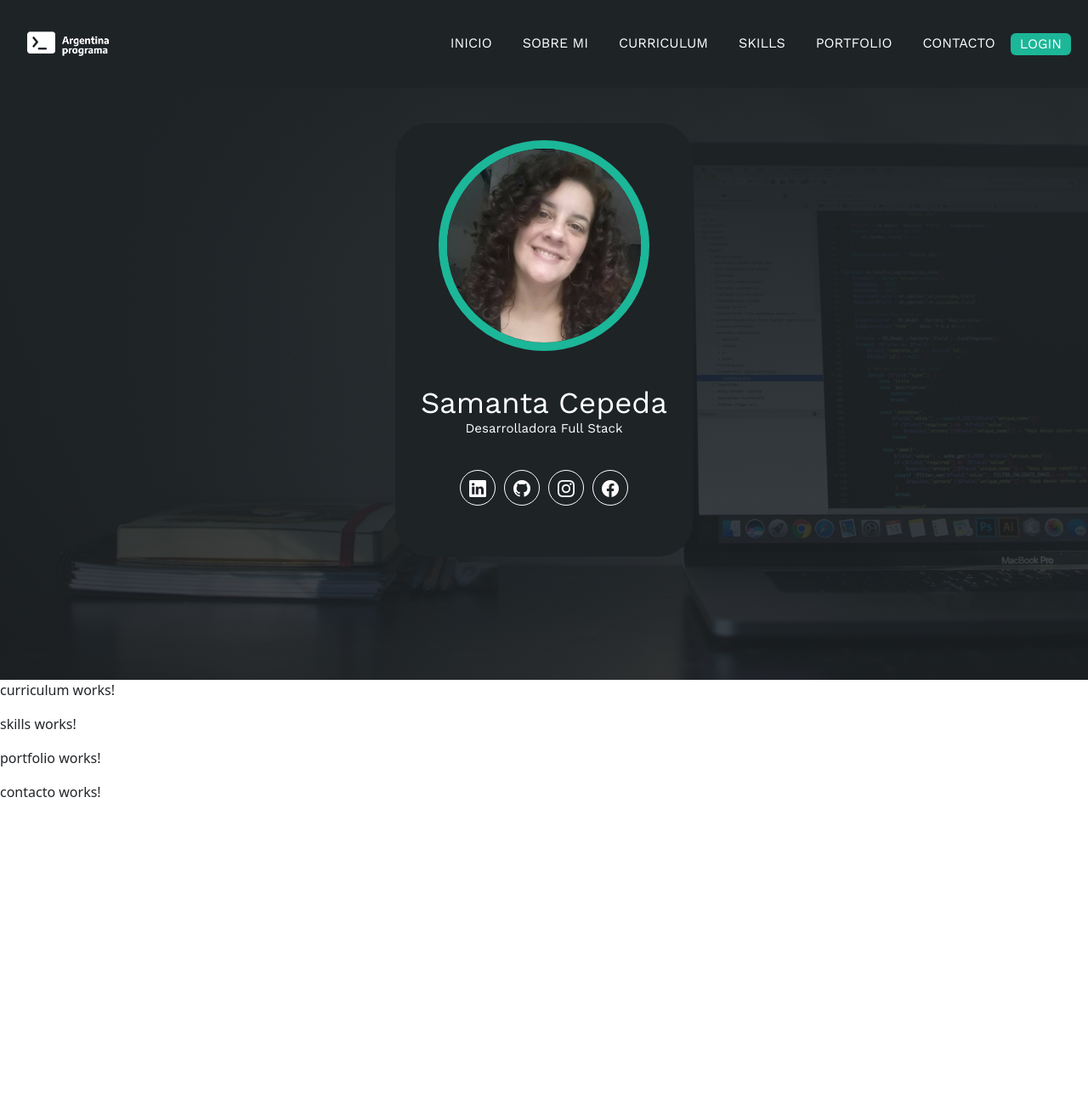
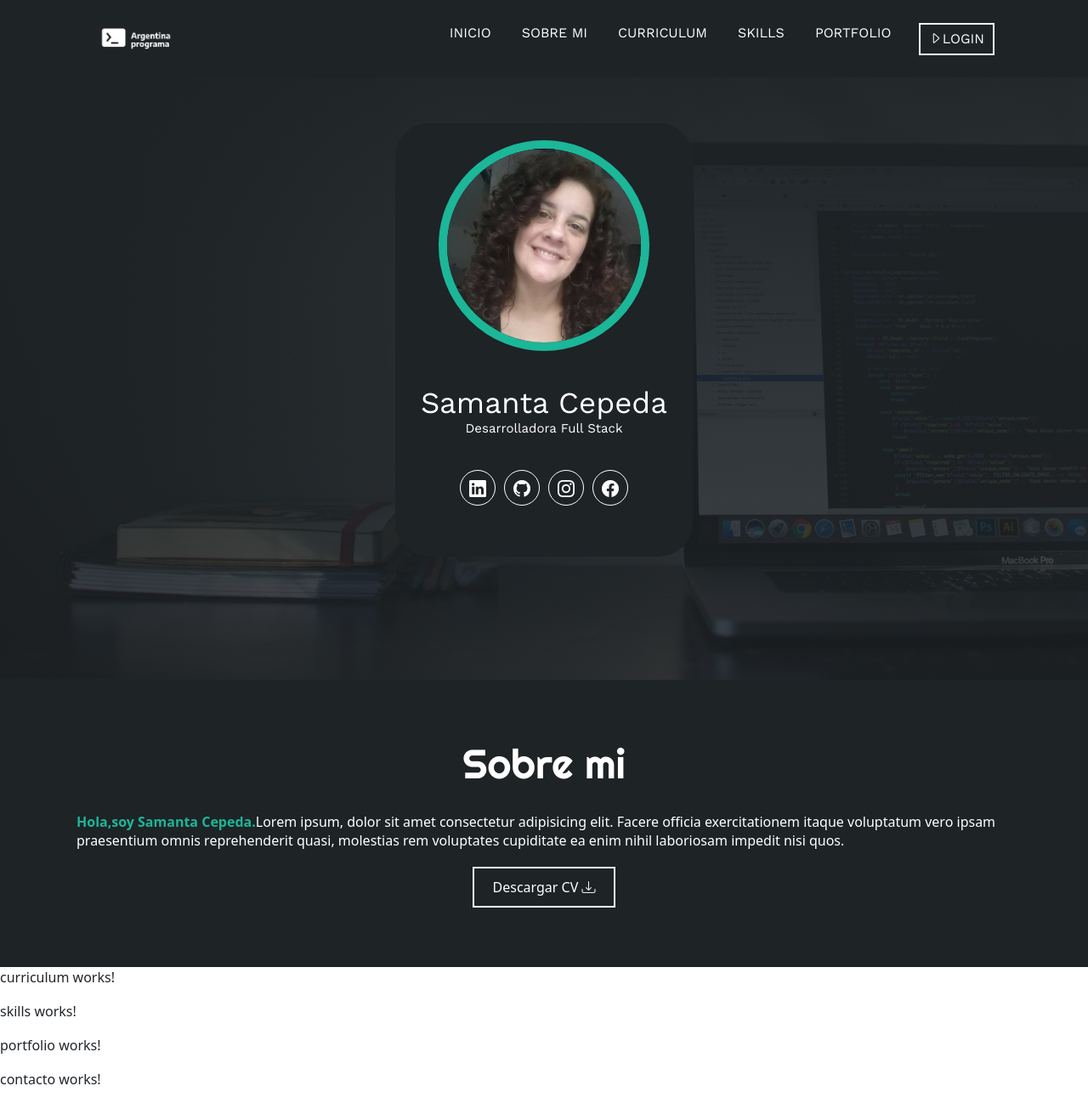
Before and after one commit to SamantaVCepeda/Portfolio-frontEnd, an Angular app in the folder frontend/: page / in a window 1280 px wide. Shown: the whole page at 85% size. Before the commit the page ends 960 px from the top, so only its background shows below. Built offline with nearby package versions, Linux system fonts and the light colour scheme.

Commit message:
Seccion sobre mi

```diff
--- a/frontend/src/app/componentes/header/header.component.css
+++ b/frontend/src/app/componentes/header/header.component.css
@@ -25,7 +25,7 @@ html {
 }
 
 .contenedor .header{
-  max-width: 1400px;
+  max-width: 1100px;
   margin: auto;
   display: flex;
   justify-content: space-between;
@@ -34,11 +34,12 @@ html {
 }
 
 .logo {
-  width: 120px;
+  width: 100px;
   height: auto;
 }
 
 .contenedor .header ul {
+  position: absolute;
   display: flex;
   list-style: none;
 }
@@ -56,16 +57,35 @@ html {
   color: #1CB698;
 }
 
-.btn {
-  padding-left: 10px;
-  padding-right: 10px;
+/* Button */
+
+.contenedor .header nav button {
+  cursor: pointer;
+  background-color: transparent;
+  border: 2px solid #fff;
+  width: fit-content;
+  display: block;
+  margin-left: 570px;
+  padding: 5px 10px;
+  font-size: 16px;
   color: #fff;
-  background-color: #1CB698;
+  position: relative;
+  z-index: 10;
 }
 
-.btn:hover {
-  background-color: #fff;
-  color: #1CB698;
+.contenedor .header nav button .overlay {
+  position: absolute;
+  top: 0;
+  left: 0;
+  width: 0;
+  height: 100%;
+  background-color: #1CB698;
+  z-index: -1;
+  transition: 1s;
+}
+
+.contenedor .header nav button:hover .overlay {
+  width: 100%;
 }
 
 .nav-responsive {
--- a/frontend/src/app/componentes/header/header.component.html
+++ b/frontend/src/app/componentes/header/header.component.html
@@ -11,9 +11,13 @@
         <li><a href="#curriculum">CURRICULUM</a></li>
         <li><a href="#skills">SKILLS</a></li>
         <li><a href="#portfolio">PORTFOLIO</a></li>
-        <li><a href="#contacto">CONTACTO</a></li>
-        <li><button class="btn">LOGIN</button></li>
       </ul>
+      <div>
+        <button>
+          <i class="bi bi-caret-right"></i>LOGIN
+          <span class="overlay"></span>
+        </button>
+      </div>
     </nav>
     <div class="nav-responsive">
       <a href="#"><i class="bi bi-list"></i></a>
--- a/frontend/src/app/componentes/sobre-mi/sobre-mi.component.css
+++ b/frontend/src/app/componentes/sobre-mi/sobre-mi.component.css
@@ -0,0 +1,60 @@
+@import url('https://fonts.googleapis.com/css2?family=Righteous&family=Work+Sans:wght@100;300;400;600;800&display=swap');
+@import url("https://cdn.jsdelivr.net/npm/bootstrap-icons@1.10.5/font/bootstrap-icons.css");
+
+.sobremi {
+  background-color: #1e2326;
+  color: #fff;
+  padding: 50px 20px;
+}
+
+.sobremi .contenido-seccion {
+  max-width: 1100px;
+  margin: auto;
+}
+
+.sobremi h2 {
+  font-size: 48px;
+  font-family: 'Righteous';
+  text-align: center;
+  padding: 20px 0;
+}
+
+.sobremi .contenido-seccion p {
+  font: 18px;
+  line-height: 22px;
+  margin-bottom: 20px;
+}
+
+.sobremi .contenido-seccion p span {
+  color: #1CB698;
+  font-weight: bold;
+}
+
+.sobremi button {
+  cursor: pointer;
+  background-color: transparent;
+  border: 2px solid #fff;
+  width: fit-content;
+  display: block;
+  margin: 20px auto;
+  padding: 10px 22px;
+  font-size: 16px;
+  color: #fff;
+  position: relative;
+  z-index: 10;
+}
+
+.sobremi button .overlay {
+  position: absolute;
+  top: 0;
+  left: 0;
+  width: 0;
+  height: 100%;
+  background-color: #1CB698;
+  z-index: -1;
+  transition: 1s;
+}
+
+.sobremi button:hover .overlay {
+  width: 100%;
+}
--- a/frontend/src/app/componentes/sobre-mi/sobre-mi.component.html
+++ b/frontend/src/app/componentes/sobre-mi/sobre-mi.component.html
@@ -1 +1,13 @@
 <!-- Sobre mi -->
+<section id="sobremi" class="sobremi">
+  <div class="contenido-seccion">
+    <h2>Sobre mi</h2>
+    <P><span>Hola,soy Samanta Cepeda.</span>Lorem ipsum, dolor sit amet consectetur adipisicing elit. Facere officia exercitationem itaque voluptatum vero ipsam praesentium omnis reprehenderit quasi, molestias rem voluptates cupiditate ea enim nihil laboriosam impedit nisi quos.</P>
+  </div>
+  <div>
+    <button>
+      Descargar CV <i class="bi bi-download"></i>
+      <span class="overlay"></span>
+    </button>
+  </div>
+</section>
```
